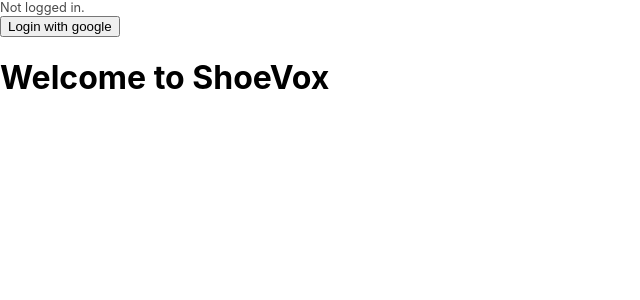
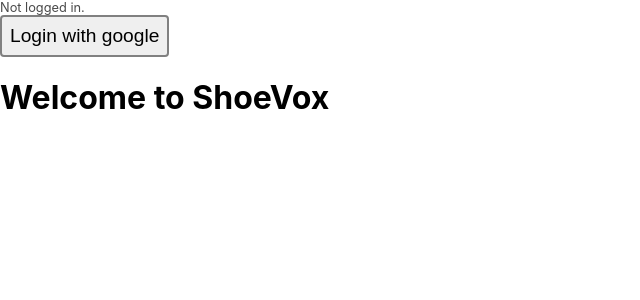
Before and after one commit to isaiahaiasi/shoevox-client, a React (Vite) app: page / in a window 1280 px wide. Shown: the top 300 px of the page, without its empty margins (0-640 px from the left). Built offline with nearby package versions, Linux system fonts and the light colour scheme; no server answers; what @isaiahaiasi/voxelatlas-spec would draw is missing.

Commit message:
Add styles for primitive UI components

```diff
--- a/src/components/ErrorAlert.tsx
+++ b/src/components/ErrorAlert.tsx
@@ -1,4 +1,3 @@
-/* eslint-disable react/require-default-props */
 interface ErrorProps {
   title?: string;
   content?: string;
--- a/src/components/GoogleLogin.tsx
+++ b/src/components/GoogleLogin.tsx
@@ -47,7 +47,7 @@ export default function GoogleLogin() {
   // TODO: Proper button styling
   return (
     <Button
-      type="button"
+      variant="Outlined"
       onClick={() => loginFn()}
       disabled={!!user}
     >
--- a/src/components/primitives/Button.tsx
+++ b/src/components/primitives/Button.tsx
@@ -1,13 +1,21 @@
+import styles from './button.module.scss';
+
 interface ButtonProps extends
   React.DetailedHTMLProps<React.ButtonHTMLAttributes<HTMLButtonElement>, HTMLButtonElement> {
-
+  variant?: 'Contained' | 'Outlined';
 }
 
-export default function Button(props: ButtonProps) {
+export default function Button({ variant = 'Contained', className: outerClassName, ...props }: ButtonProps) {
+  const className = [
+    outerClassName ?? '',
+    styles.button,
+    styles[`variant${variant}`],
+  ].join(' ');
+
   return (
     // TODO: address linting issues
     // eslint-disable-next-line max-len
     // eslint-disable-next-line react/button-has-type, react/destructuring-assignment, react/jsx-props-no-spreading
-    <button {...props}>{props.children}</button>
+    <button {...props} className={className}>{props.children}</button>
   );
 }
--- a/src/components/primitives/Container.tsx
+++ b/src/components/primitives/Container.tsx
@@ -1,9 +1,11 @@
+import styles from './container.module.scss';
+
 interface ContainerProps {
   children: React.ReactNode;
 }
 
 export default function Container({ children }: ContainerProps) {
   return (
-    <div>{children}</div>
+    <div className={styles.container}>{children}</div>
   );
 }
--- a/src/components/primitives/Typography.tsx
+++ b/src/components/primitives/Typography.tsx
@@ -1,4 +1,3 @@
-/* eslint-disable react/require-default-props */
 import styles from './typography.module.scss';
 
 interface ChildProp {
--- /dev/null
+++ b/src/components/primitives/button.module.scss
@@ -0,0 +1,33 @@
+.button {
+  border-radius: 4px;
+  padding: .5rem;
+  font-size: 1.2rem;
+  border: none;
+
+  &:hover:not(:disabled) {
+    cursor: pointer;
+  }
+
+  &:disabled {
+    background-color: rgb(152, 152, 152);
+    color: rgb(226, 226, 226);
+  }
+}
+
+.variantOutlined {
+  border: 2px solid grey;
+
+  &:hover:not(:disabled) {
+    background-color: lightblue;
+    border-color: rgb(84, 164, 191);
+  }
+}
+
+.variantContained {
+  background: rgb(0, 127, 255);
+  color: white;
+
+  &:hover:not(:disabled) {
+    background-color: rgb(34, 144, 254);
+  }
+}
--- /dev/null
+++ b/src/components/primitives/container.module.scss
@@ -0,0 +1,7 @@
+.container {
+  display: flex;
+  flex-direction: column;
+  // align-items: center;
+  width: 40rem;
+  margin: auto;
+}
```
Also changed, not shown: .eslintrc.yaml.
